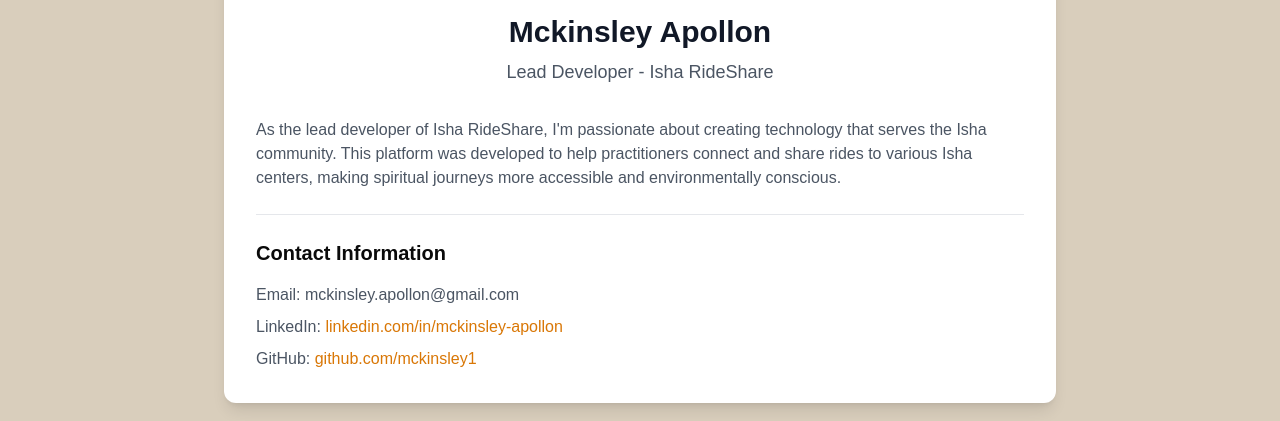
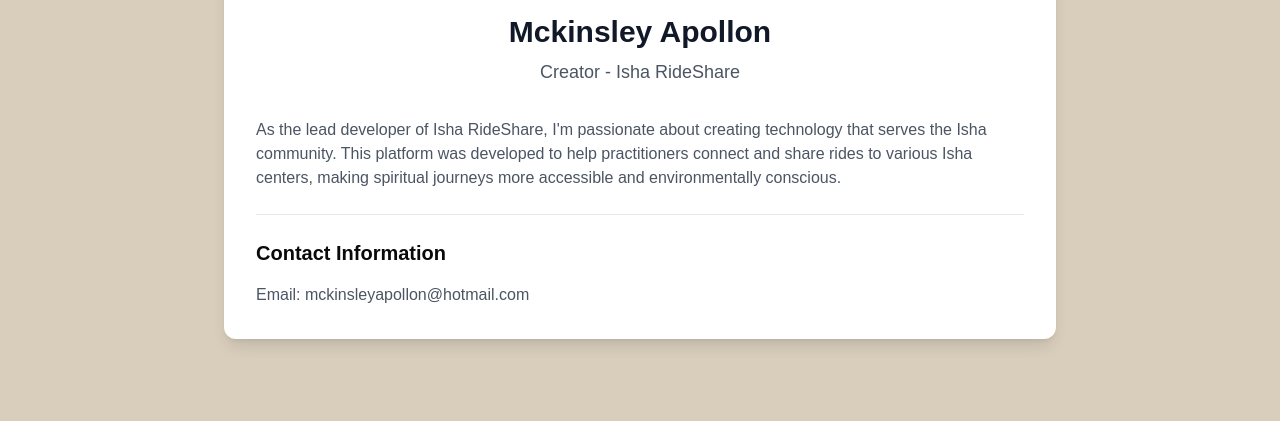
Before and after one commit to mcapollon/isha-rideshare, a Next.js app: page /about in a window 1280 px wide. Shown: the part 295-716 px from the top of the page. Built offline with nearby package versions, Linux system fonts and the light colour scheme; no server answers.

Commit message:
about page.

```diff
--- a/app/about/page.js
+++ b/app/about/page.js
@@ -15,7 +15,7 @@
               Mckinsley Apollon
             </h1>
             <p className="text-lg text-gray-600">
-              Lead Developer - Isha RideShare
+              Creator - Isha RideShare
             </p>
           </div>
 
@@ -27,9 +27,7 @@
             <div className="border-t border-gray-200 pt-6 mt-6">
               <h2 className="text-xl font-semibold mb-4">Contact Information</h2>
               <ul className="space-y-2 text-gray-600">
-                <li>Email: mckinsley.apollon@gmail.com</li>
-                <li>LinkedIn: <a href="https://www.linkedin.com/in/mckinsley-apollon" className="text-amber-600 hover:text-amber-500">linkedin.com/in/mckinsley-apollon</a></li>
-                <li>GitHub: <a href="https://github.com/mckinsley1" className="text-amber-600 hover:text-amber-500">github.com/mckinsley1</a></li>
+                <li>Email: mckinsleyapollon@hotmail.com</li>
               </ul>
             </div>
           </div>
```
